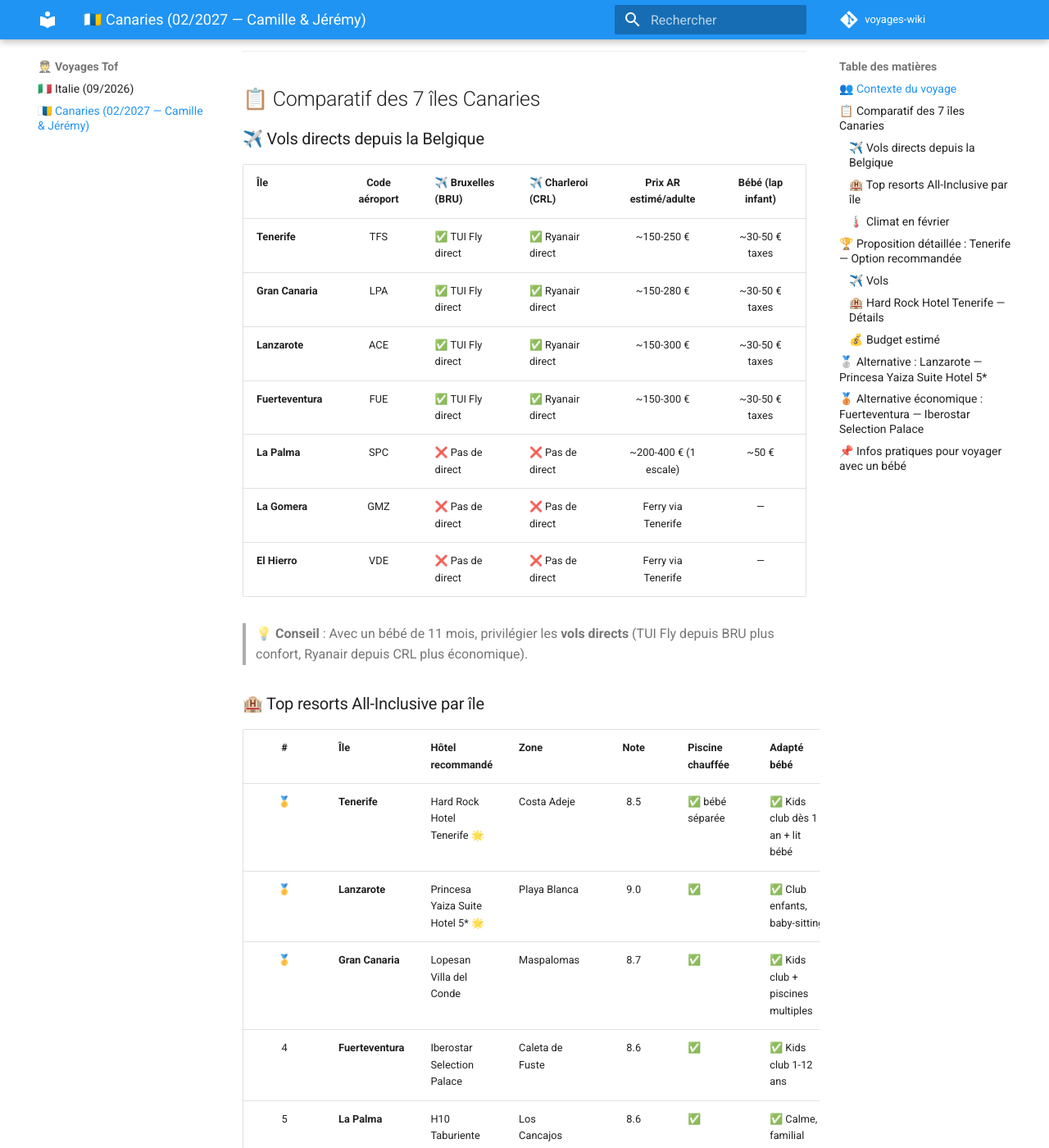
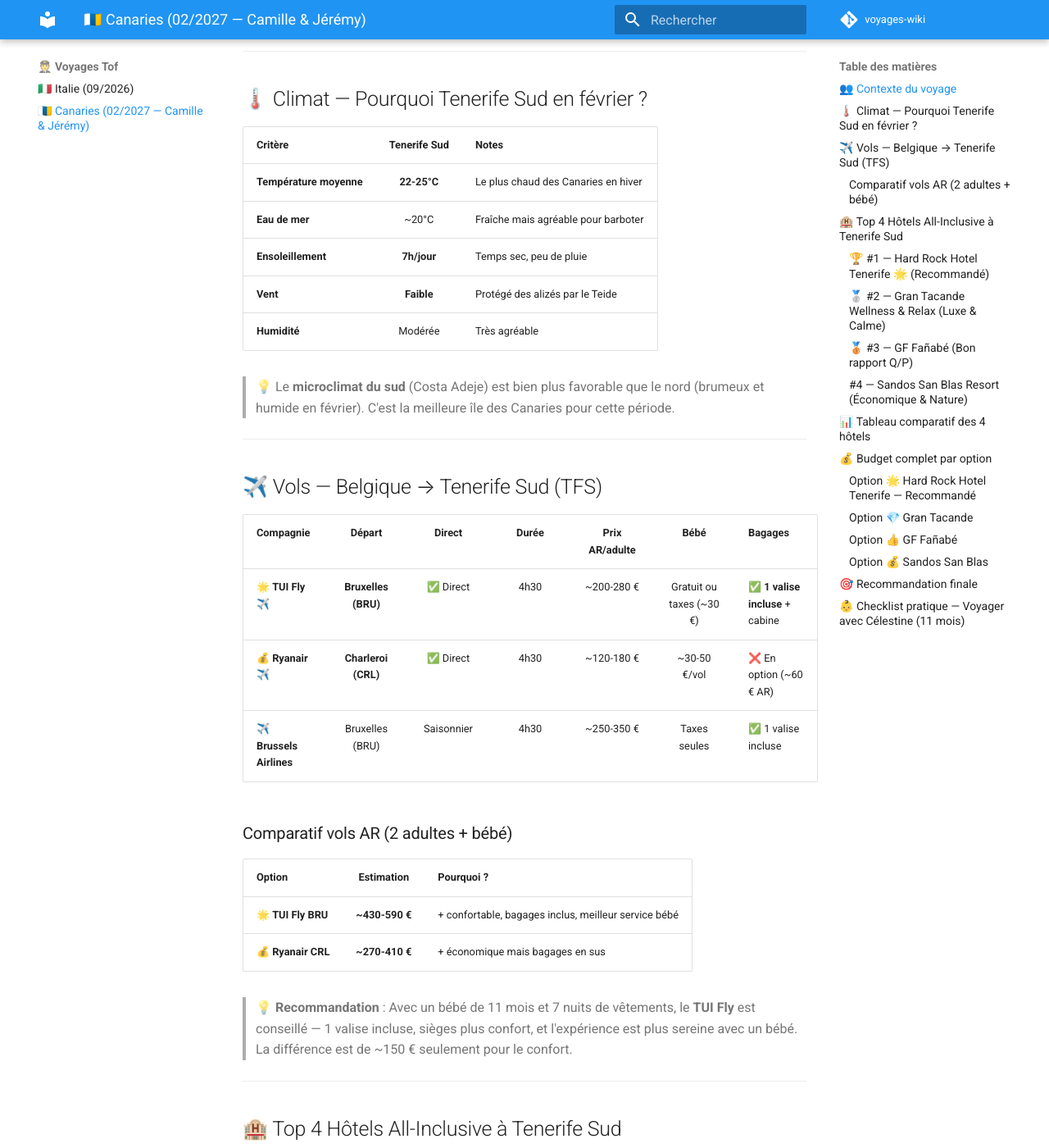
Before and after one commit to christophedanhier-hash/voyages-wiki, an MkDocs documentation site: the page built from docs/canaries-2027/index.md, in a window 1280 px wide and 1400 px high, scrolled down 715 px. Shown: the whole window at 82% size. Built offline with MkDocs 1.6.1 and Material for MkDocs 9.7.7, drawn with Linux system fonts in a browser that asks for light colours; comment, search, counter and statistics services are not loaded; some of the changed text lies outside the part shown.

Commit message:
Mise à jour détaillée Tenerife Sud — Hard Rock + alternatives + vols

```diff
--- a/docs/canaries-2027/index.md
+++ b/docs/canaries-2027/index.md
@@ -1,5 +1,6 @@
-# 🇮🇨 Canaries — Vacances Famille Camille, Jérémy & Célestine
-> **🗓️ 20 → 27 février 2027 | ✈️ Vol + All-Inclusive | 2 adultes + bébé (11 mois) | ⭐ Repos famille**
+# 🇮🇨 Tenerife Sud — Vacances Famille Camille, Jérémy & Célestine
+
+> **🗓️ 20 → 27 février 2027 | ✈️ Vol + All-Inclusive | 2 adultes + 👶 bébé 11 mois | ⭐ Repos famille**
 
 ---
 
@@ -10,129 +11,205 @@
 | **Voyageurs** | Camille, Jérémy + 👶 Célestine (11 mois) |
 | **Type de voyage** | ✈️ Avion + 🏨 All-Inclusive |
 | **Objectif** | Repos, détente, profiter en famille |
-| **Durée** | 7 nuits |
-| **Période** | 20 au 27 février 2027 |
-| **Budget** | À définir |
+| **Durée** | 7 nuits (samedi → samedi) |
+| **Période** | 20 → 27 février 2027 |
+| **Destination** | 🏝️ **Tenerife Sud** (microclimat le + chaud et sec des Canaries en février) |
 
 ---
 
-## 📋 Comparatif des 7 îles Canaries
+## 🌡️ Climat — Pourquoi Tenerife Sud en février ?
 
-### ✈️ Vols directs depuis la Belgique
+| Critère | Tenerife Sud | Notes |
+|:--------|:------------:|:------|
+| **Température moyenne** | **22-25°C** | Le plus chaud des Canaries en hiver |
+| **Eau de mer** | ~20°C | Fraîche mais agréable pour barboter |
+| **Ensoleillement** | **7h/jour** | Temps sec, peu de pluie |
+| **Vent** | **Faible** | Protégé des alizés par le Teide |
+| **Humidité** | Modérée | Très agréable |
 
-| Île | Code aéroport | ✈️ Bruxelles (BRU) | ✈️ Charleroi (CRL) | Prix AR estimé/adulte | Bébé (lap infant) |
-|:---|:---:|:---|:---|:---:|:---:|
-| **Tenerife** | TFS | ✅ TUI Fly direct | ✅ Ryanair direct | ~150-250 € | ~30-50 € taxes |
-| **Gran Canaria** | LPA | ✅ TUI Fly direct | ✅ Ryanair direct | ~150-280 € | ~30-50 € taxes |
-| **Lanzarote** | ACE | ✅ TUI Fly direct | ✅ Ryanair direct | ~150-300 € | ~30-50 € taxes |
-| **Fuerteventura** | FUE | ✅ TUI Fly direct | ✅ Ryanair direct | ~150-300 € | ~30-50 € taxes |
-| **La Palma** | SPC | ❌ Pas de direct | ❌ Pas de direct | ~200-400 € (1 escale) | ~50 € |
-| **La Gomera** | GMZ | ❌ Pas de direct | ❌ Pas de direct | Ferry via Tenerife | — |
-| **El Hierro** | VDE | ❌ Pas de direct | ❌ Pas de direct | Ferry via Tenerife | — |
-
-> 💡 **Conseil** : Avec un bébé de 11 mois, privilégier les **vols directs** (TUI Fly depuis BRU plus confort, Ryanair depuis CRL plus économique).
-
-### 🏨 Top resorts All-Inclusive par île
-
-| # | Île | Hôtel recommandé | Zone | Note | Piscine chauffée | Adapté bébé | Prix 7 nuits |
-|:---:|:---|:---|:---|:---:|:---|:---|:---:|
-| 🥇 | **Tenerife** | Hard Rock Hotel Tenerife 🌟 | Costa Adeje | 8.5 | ✅ bébé séparée | ✅ Kids club dès 1 an + lit bébé | ~2 800 € |
-| 🥇 | **Lanzarote** | Princesa Yaiza Suite Hotel 5* 🌟 | Playa Blanca | 9.0 | ✅ | ✅ Club enfants, baby-sitting | ~2 700 € |
-| 🥇 | **Gran Canaria** | Lopesan Villa del Conde | Maspalomas | 8.7 | ✅ | ✅ Kids club + piscines multiples | ~2 800 € |
-| 4 | **Fuerteventura** | Iberostar Selection Palace | Caleta de Fuste | 8.6 | ✅ | ✅ Kids club 1-12 ans | ~2 300 € |
-| 5 | **La Palma** | H10 Taburiente Playa | Los Cancajos | 8.6 | ✅ | ✅ Calme, familial | ~1 800 € |
-
-### 🌡️ Climat en février
-
-| Île | Temp. moyenne | Eau | Vent | Ensoleillement |
-|:---|:---:|:---:|:---:|:---:|
-| Tenerife (Sud) | 22-25°C | 20°C | Faible | 7h/jour |
-| Gran Canaria (Sud) | 21-24°C | 19°C | Modéré | 7h/jour |
-| Lanzarote | 21-24°C | 19°C | Modéré | 7h/jour |
-| Fuerteventura | 20-23°C | 19°C | **Plus venteux** | 7h/jour |
-| La Palma | 20-23°C | 19°C | Faible | 6h/jour |
+> 💡 Le **microclimat du sud** (Costa Adeje) est bien plus favorable que le nord (brumeux et humide en février). C'est la meilleure île des Canaries pour cette période.
 
 ---
 
-## 🏆 Proposition détaillée : Tenerife — Option recommandée
+## ✈️ Vols — Belgique → Tenerife Sud (TFS)
 
-### ✈️ Vols
+| Compagnie | Départ | Direct | Durée | Prix AR/adulte | Bébé | Bagages |
+|:----------|:------:|:------:|:-----:|:--------------:|:----:|:--------|
+| 🌟 **TUI Fly** ✈️ | **Bruxelles (BRU)** | ✅ Direct | 4h30 | ~200-280 € | Gratuit ou taxes (~30 €) | ✅ **1 valise incluse** + cabine |
+| 💰 **Ryanair** ✈️ | **Charleroi (CRL)** | ✅ Direct | 4h30 | ~120-180 € | ~30-50 €/vol | ❌ En option (~60 € AR) |
+| ✈️ **Brussels Airlines** | Bruxelles (BRU) | Saisonnier | 4h30 | ~250-350 € | Taxes seules | ✅ 1 valise incluse |
 
-| Option | Départ | Compagnie | Vol | Durée | Prix AR/adulte | Bébé |
-|:---|:---|:---|:---|:---:|:---:|:---:|
-| 👍 **Confort** | Bruxelles (BRU) | **TUI Fly** | Direct TFS | ~4h30 | ~150-250 € | Gratuit ou taxes |
-| 💰 **Budget** | Charleroi (CRL) | **Ryanair** | Direct TFS | ~4h30 | ~80-150 € | ~30-50 €/vol |
+### Comparatif vols AR (2 adultes + bébé)
 
-### 🏨 Hard Rock Hotel Tenerife — Détails
+| Option | Estimation | Pourquoi ? |
+|:-------|:----------:|:-----------|
+| 🌟 **TUI Fly BRU** | **~430-590 €** | + confortable, bagages inclus, meilleur service bébé |
+| 💰 **Ryanair CRL** | **~270-410 €** | + économique mais bagages en sus |
 
-| Caractéristique | Détail |
-|:---|:---|
-| **Zone** | Costa Adeje — côte sud-ouest, la plus huppée |
-| **Note** | 8.5/10 sur Booking |
-| **Formule** | All-Inclusive |
-| **Piscine** | ✅ Plusieurs piscines dont **piscine bébé chauffée séparée** |
-| **Kids Club** | ✅ Dès **1 an** (parfait pour Célestine à 11 mois) |
-| **Lit bébé** | ✅ Sur demande |
-| **Plage** | Plage de Fañabé à 5 min à pied |
-| **Restaurants** | Plusieurs restaurants thématiques inclus |
-| **Animation** | Discrète, familiale, pas de soirées bruyantes |
-
-### 💰 Budget estimé
-
-| Poste | Estimation |
-|:---|:---:|
-| ✈️ Vols AR (2 adultes + bébé TUI Fly) | ~350-550 € |
-| 🏨 Hard Rock Tenerife (7 nuits all-inclusive) | ~2 800 € |
-| 🚖 Transferts aéroport (TFS → Costa Adeje, ~20 min) | ~60 € AR |
-| 🎒 Extras (excursions, souvenirs) | ~200 € |
-| **Total estimé** | **~3 400-3 600 €** |
+> 💡 **Recommandation** : Avec un bébé de 11 mois et 7 nuits de vêtements, le **TUI Fly** est conseillé — 1 valise incluse, sièges plus confort, et l'expérience est plus sereine avec un bébé. La différence est de ~150 € seulement pour le confort.
 
 ---
 
-## 🥈 Alternative : Lanzarote — Princesa Yaiza Suite Hotel 5*
+## 🏨 Top 4 Hôtels All-Inclusive à Tenerife Sud
 
-| Caractéristique | Détail |
-|:---|:---|
-| **Zone** | Playa Blanca — sud de Lanzarote, calme et chic |
-| **Note** | 9.0/10 sur Booking |
-| **Formule** | All-Inclusive |
-| **Piscine** | ✅ Chauffée |
-| **Kids Club** | ✅ Club enfants + baby-sitting payant |
-| **Standing** | 5 étoiles — le plus luxueux du comparatif |
-| **Prix 7 nuits** | ~2 700 € |
-| **Budget total estimé** | **~3 150-3 400 €** |
+### 🏆 #1 — Hard Rock Hotel Tenerife 🌟 *(Recommandé)*
+
+| Critère | Détail |
+|:--------|:-------|
+| **📍 Zone** | **Costa Adeje** — quartier le plus huppé et calme du sud |
+| **⭐ Note** | 8.5/10 Booking • 4.4/5 TripAdvisor |
+| **🏊 Piscine chauffée** | ✅ **Piscine bébé DÉDIÉE chauffée** + piscines extérieures chauffées |
+| **👶 Kids Club** | ✅ **Dès 1 an** — Célestine à 11 mois pourra participer ! |
+| **🛏️ Lit bébé** | ✅ Gratuit sur demande + berceau |
+| **🍼 Repas bébé** | ✅ Purées, légumes vapeur, fruits mixés au buffet • Chaises hautes |
+| **🏖️ Plage** | **Playa de Fañabé** à 5 min à pied (sable fin, eau calme) |
+| **💰 7 nuits AI** | **~2 600-2 800 €** |
+| **🚕 Aéroport** | 20 min de transfert |
+| **Ambiance** | Familiale, reposante — le thème rock est juste décoratif, pas de musique forte |
+
+> **Pourquoi lui ?** Seul resort du sud avec **piscine bébé chauffée DÉDIÉE** + **kids club dès 1 an** — idéal pour Célestine !
 
 ---
 
-## 🥉 Alternative économique : Fuerteventura — Iberostar Selection Palace
+### 🥈 #2 — Gran Tacande Wellness & Relax *(Luxe & Calme)*
 
-| Caractéristique | Détail |
-|:---|:---|
-| **Zone** | Caleta de Fuste — est de Fuerteventura |
-| **Note** | 8.6/10 |
-| **Formule** | All-Inclusive |
-| **Piscine** | ✅ Chauffée extérieure |
-| **Kids Club** | ✅ Dès 1 an |
-| **Plage** | Plage de Caleta de Fuste à 2 min |
-| **Prix 7 nuits** | ~2 300 € |
-| **Budget total estimé** | **~2 700-2 900 €** |
+| Critère | Détail |
+|:--------|:-------|
+| **📍 Zone** | Costa Adeje — encore plus calme que le Hard Rock |
+| **⭐ Note** | **9.1/10 Booking** — la meilleure note du secteur ! |
+| **🏊 Piscine chauffée** | ✅ Extérieure chauffée + **piscine intérieure chauffée** |
+| **👶 Adapté bébé** | ✅ Lit bébé, chauffe-biberon, chambres spacieuses |
+| **👶 Kids Club** | ❌ Pas de club dédié bébé (hôtel plus axé bien-être/couples) |
+| **🏖️ Plage** | **Playa del Duque** — la plus belle plage de Tenerife Sud |
+| **💰 7 nuits AI** | **~2 800-3 200 €** |
+| **Ambiance** | **Silence absolu**, spa, luxe discret |
+
+> **💬 Pour qui ?** Si Camille privilégie le **calme absolu** et le confort 5* et que Célestine est un bébé qui dort bien. Note quasi parfaite.
 
 ---
 
-## 📌 Infos pratiques pour voyager avec un bébé
+### 🥉 #3 — GF Fañabé *(Bon rapport Q/P)*
 
-- ✅ **Poussette** : prendre une poussette compacte (cabine) ou prêter sur place
-- ✅ **Lits bébé** : demander lit bébé / berceau à l'hôtel (gratuit)
-- ✅ **Repas** : l'all-inclusive permet de donner à Célestine purées et petits pots au buffet
-- ✅ **Chauffe-biberon** : vérifier disponibilité à l'hôtel ou prévoir un modèle voyage
-- ✅ **Crème solaire** : bien que février, le soleil canarien est fort — prévoir SPF50 bébé
-- ✅ **Vêtements** : leggings/t-shirts le jour, petite veste pour le soir (risée possible)
-- ✅ **Pharmacie** : pharmacie de base (paracétamol bébé, thermomètre, etc.)
-- ✅ **Piscine** : privilégier les hôtels avec piscine chauffée (tous ceux ci-dessus l'ont)
+| Critère | Détail |
+|:--------|:-------|
+| **📍 Zone** | Costa Adeje — à côté du Hard Rock ! |
+| **⭐ Note** | 8.3/10 Booking |
+| **🏊 Piscine chauffée** | ✅ Oui |
+| **👶 Bébé** | ✅ Lit bébé, ambiance très familiale |
+| **👶 Kids Club** | ❌ Dès 4 ans (trop grand pour Célestine) |
+| **🏖️ Plage** | Même plage que le Hard Rock (Fañabé) |
+| **💰 7 nuits AI** | **~2 200-2 500 €** |
+| **Ambiance** | Décontractée, familiale, moins de monde |
+
+> **💬 Pour qui ?** Même plage, même quartier que le Hard Rock mais **~500 € de moins** — bon plan si le budget est plus serré.
 
 ---
 
-> 📅 **Prochaines étapes** : Une fois que Christophe validé l'île et l'hôtel, Sylvia pourra :
-> - ✅ Vérifier les disponibilités réelles
-> - ✅ Ajouter les activités repos (promenade, plage, etc.)
-> - ✅ Produire le roadbook PDF final
+### #4 — Sandos San Blas Resort *(Économique & Nature)*
+
+| Critère | Détail |
+|:--------|:-------|
+| **📍 Zone** | Los Cristianos — sud, côté moins touristique |
+| **⭐ Note** | 8.4/10 Booking |
+| **🏊 Piscine chauffée** | ✅ **Piscine intérieure chauffée** + extérieure |
+| **👶 Bébé** | ✅ Lit bébé, réfrigérateur, cadre vert et calme |
+| **👶 Kids Club** | ❌ Dès 3 ans |
+| **🏖️ Plage** | Los Cristianos à 10 min à pied |
+| **💰 7 nuits AI** | **~1 800-2 200 €** |
+| **Ambiance** | Calme, nature, familial |
+
+> **💬 Pour qui ?** Le **moins cher** des 4. Piscine intérieure chauffée = bon point pour février.
+
+---
+
+## 📊 Tableau comparatif des 4 hôtels
+
+| Hôtel | Zone | Note | Piscine bébé chauffée | Kids Club | Plage | 7 nuits AI | Ambiance |
+|:-----|:----|:----:|:---------------------:|:---------:|:-----:|:----------:|:---------|
+| 🌟 **Hard Rock** ⭐ | Costa Adeje | 8.5 | ✅ **Dédiée bébé** | ✅ **1 an** | Fañabé ⭐ | ~2 700 € | Familiale |
+| 💎 **Gran Tacande** | Costa Adeje | **9.1** | ✅ + intérieure | ❌ | Duque ⭐⭐ | ~3 000 € | **Silence** |
+| 👍 **GF Fañabé** | Costa Adeje | 8.3 | ✅ | ❌ (4+) | Fañabé ⭐ | ~2 300 € | Décontractée |
+| 💰 **Sandos San Blas** | Los Cristianos | 8.4 | ✅ **Intérieure** | ❌ (3+) | Cristianos | ~2 000 € | Nature |
+
+---
+
+## 💰 Budget complet par option
+
+### Option 🌟 Hard Rock Hotel Tenerife — Recommandé
+
+| Poste | Estimation |
+|:------|:----------:|
+| ✈️ Vols AR TUI Fly BRU (2 adultes + bébé) | ~500 € |
+| 🏨 Hard Rock 7 nuits All-Inclusive | ~2 700 € |
+| 🚖 Transferts aéroport AR (~20 min) | ~60 € |
+| 🎒 Extras (excursions, souvenirs, courses) | ~200 € |
+| **💰 Total estimé** | **~3 460 €** |
+
+| Si vol Ryanair CRL | ~2 970 € |
+|:-------------------|:---------:|
+
+### Option 💎 Gran Tacande
+
+| Poste | Estimation |
+|:------|:----------:|
+| ✈️ Vols AR TUI Fly | ~500 € |
+| 🏨 Gran Tacande 7 nuits AI | ~3 000 € |
+| 🚖 Transferts + extras | ~260 € |
+| **💰 Total** | **~3 760 €** |
+
+### Option 👍 GF Fañabé
+
+| Poste | Estimation |
+|:------|:----------:|
+| ✈️ Vols AR TUI Fly | ~500 € |
+| 🏨 GF Fañabé 7 nuits AI | ~2 300 € |
+| 🚖 Transferts + extras | ~260 € |
+| **💰 Total** | **~3 060 €** |
+
+| Si vol Ryanair CRL | ~2 570 € |
+|:-------------------|:---------:|
+
+### Option 💰 Sandos San Blas
+
+| Poste | Estimation |
+|:------|:----------:|
+| ✈️ Vols AR TUI Fly | ~500 € |
+| 🏨 Sandos San Blas 7 nuits AI | ~2 000 € |
+| 🚖 Transferts + extras | ~260 € |
+| **💰 Total** | **~2 760 €** |
+
+| Si vol Ryanair CRL | ~2 270 € |
+|:-------------------|:---------:|
+
+---
+
+## 🎯 Recommandation finale
+
+| Si le budget est... | Hôtel | Vol recommandé | **Total** |
+|:-------------------|:------|:--------------:|:---------:|
+| ✅ **Confort** | 🌟 **Hard Rock Hotel Tenerife** | TUI Fly BRU | **~3 460 €** |
+| 👍 **Raisonnable** | **GF Fañabé** | TUI Fly BRU | **~3 060 €** |
+| 💰 **Économique** | **GF Fañabé** + Ryanair | Ryanair CRL | **~2 570 €** |
+| 🤏 **Mini budget** | **Sandos San Blas** + Ryanair | Ryanair CRL | **~2 270 €** |
+
+> 🏆 **Ma recommandation #1 : Hard Rock Hotel Tenerife** — la piscine bébé chauffée DÉDIÉE et le kids club dès 1 an font toute la différence pour un bébé de 11 mois en février.
+
+---
+
+## 👶 Checklist pratique — Voyager avec Célestine (11 mois)
+
+| Point | Détail |
+|:------|:-------|
+| ✈️ **Billet bébé** | Lap infant = sur les genoux, pas de siège dédié (Ryanair ~30-50€ vol, TUI Fly gratuit/taxes) |
+| 🛄 **Poussette** | Prendre une poussette compacte cabine ou un porte-bébé |
+| 🛏️ **Lit bébé** | Demander à l'hôtel (gratuit, à réserver à l'avance) |
+| 🍼 **Repas** | All-inclusive = buffet avec purées, légumes vapeur, fruits. Prévoir quelques petits pots de sécurité |
+| 🌡️ **Piscine** | Privilégier les hôtels avec piscine chauffée (tous les 4 ci-dessus l'ont) |
+| 🧴 **Crème solaire** | SPF50 bébé — le soleil canarien est fort même en février |
+| 👕 **Vêtements** | Leggings/t-shirts le jour, petite veste/ pull le soir (brise possible) |
+| 💊 **Pharmacie** | Paracétamol bébé, thermomètre, crème change, sérum physiologique |
+| 🚖 **Transports** | Siège auto bébé pour le transfert aéroport (à demander au taxi/transfert) |
+
+---
+
+> 📅 **Prochaine étape** : Réservation dès que possible (les prix montent à l'approche des vacances de carnaval). Contacter l'hôtel pour confirmer disponibilité lit bébé et kids club pour 11 mois.
```
